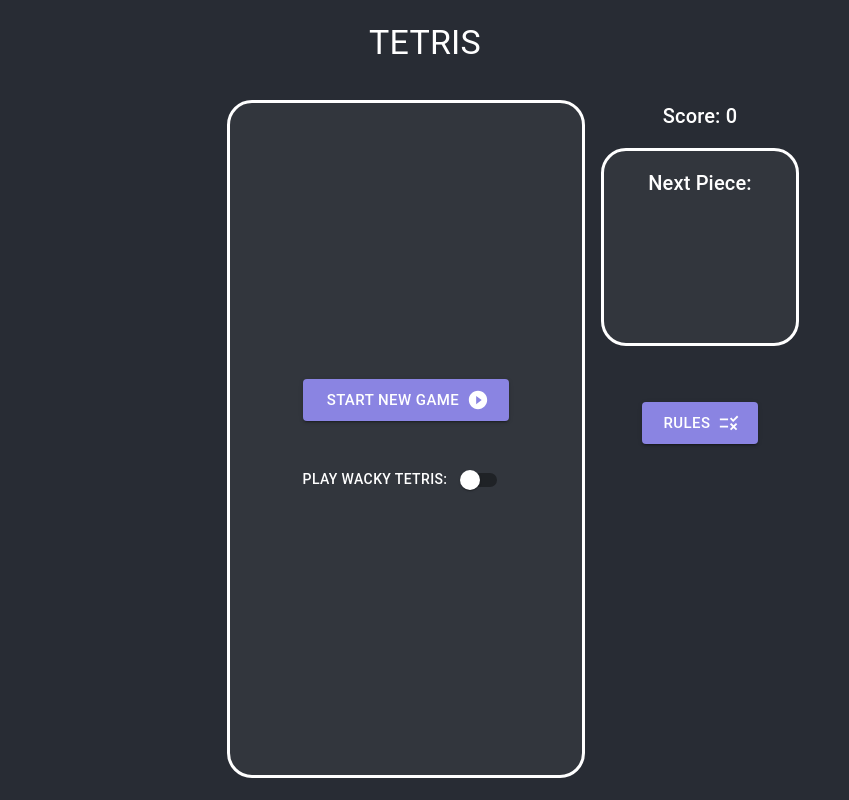
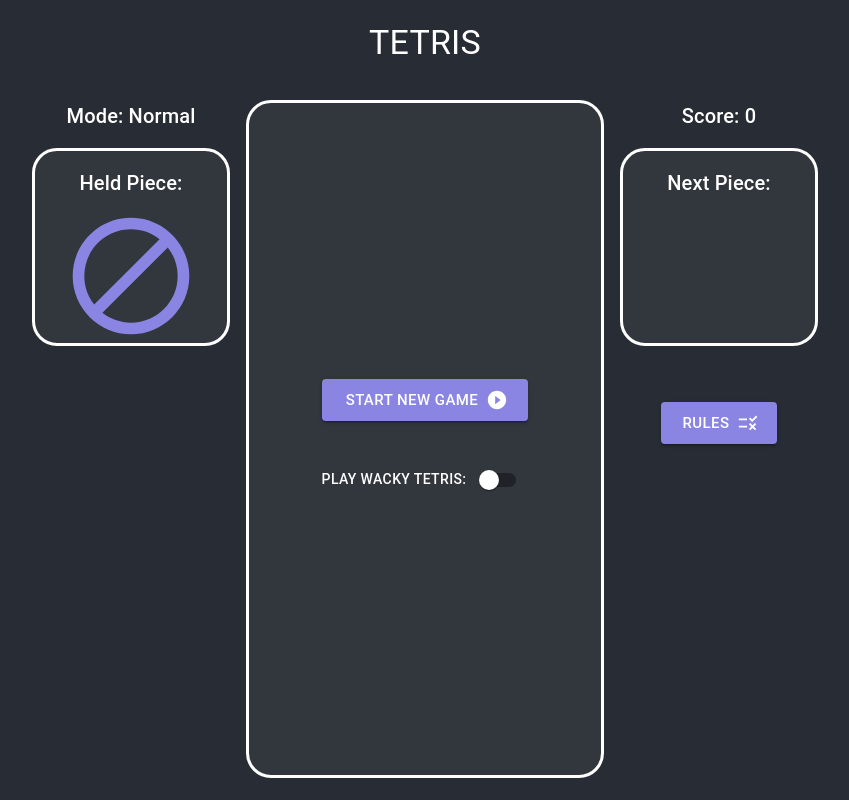
Before and after one commit to Annie0728/tetris, a React (Create React App) app: page / in a window 1280 px wide. Shown: the whole page, without its empty margins (215-1064 px from the left). Built offline with nearby package versions, Linux system fonts and the light colour scheme.

Commit message:
added ability to hold blocks in wacky mode

```diff
--- a/src/App.js
+++ b/src/App.js
@@ -1,5 +1,6 @@
 import React, { useState } from "react";
 import './App.css';
+import HoldBox from "./Components/HoldBox";
 import Board from "./Components/Board";
 import PieceBox from "./Components/PieceBox";
 import Rules from "./Components/Rules";
@@ -40,6 +41,11 @@ function App() {
 
   const [score, setScore] = useState(0);
 
+  const [checked, setChecked] = useState(false);
+  const handleWacky = (event) => {
+    setChecked(event.target.checked);
+  };
+
   return (
     <div className="App">
       <ThemeProvider theme={theme}>
@@ -47,10 +53,13 @@ function App() {
         <Box pt={3}>
           <Grid container spacing={2}>
             <Grid item>
-              <Box width = '20vh' />
+              <Stack spacing={2} justifyContent="center" alignItems="center">
+                <Typography variant="h6" gutterBottom>Mode: {checked ? "Wacky" : "Normal"}</Typography>
+                <HoldBox checked={checked} />
+              </Stack>
             </Grid>
             <Grid item>
-              <Board score={score} setScore={setScore} />
+              <Board score={score} setScore={setScore} checked={checked} handleWacky={handleWacky} />
             </Grid>
             <Grid item>
               <Stack spacing={2} justifyContent="center" alignItems="center">
--- a/src/Components/Board.js
+++ b/src/Components/Board.js
@@ -10,11 +10,6 @@ function Board(props) {
   const [game, setGame, resetGame] = useStartGame();
   const startGame = () => {
     resetGame();
-  };
-
-  const [checked, setChecked] = useState(false);
-  const handleWacky = (event) => {
-    setChecked(event.target.checked);
   };
 
   const rows = 20;
@@ -43,7 +38,7 @@ function Board(props) {
         ) : (
           <Stack spacing={5}>
             <Button variant="contained" size="large" endIcon={<PlayCircleFilledWhiteIcon />} onClick={startGame}>Start New Game</Button>
-            <Wacky checked={checked} handleWacky={handleWacky} />
+            <Wacky checked={props.checked} handleWacky={props.handleWacky} />
           </Stack>
         )}
       </Box>
--- /dev/null
+++ b/src/Components/HoldBox.js
@@ -0,0 +1,26 @@
+import React, { useState } from "react";
+import { Box, Typography } from '@mui/material';
+import BlockIcon from '@mui/icons-material/Block';
+
+function HoldBox(props) {
+  return (
+    <div className="PieceBox">
+      <Box
+        height = '20vh'
+        width = '20vh'
+        gap={4}
+        p={2}
+        sx={{
+          borderRadius: '25px',
+          border: '3px solid white',
+          bgcolor: 'board_background.main'
+        }}
+      >
+        <Typography variant="h6" gutterBottom>Held Piece:</Typography>
+        {props.checked ? null : <BlockIcon sx={{ fontSize: 140, color: '#8A84E2' }} />}
+      </Box>
+    </div>
+  );
+}
+
+export default HoldBox;
```
